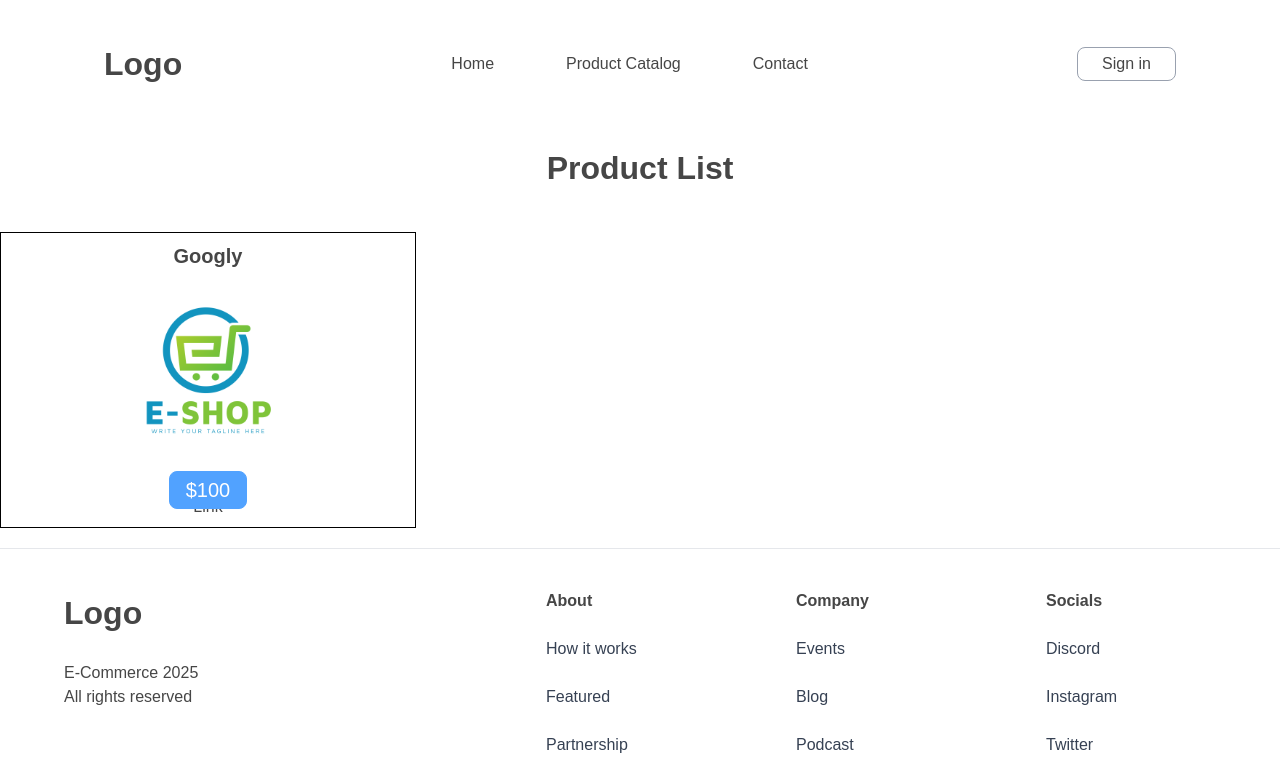
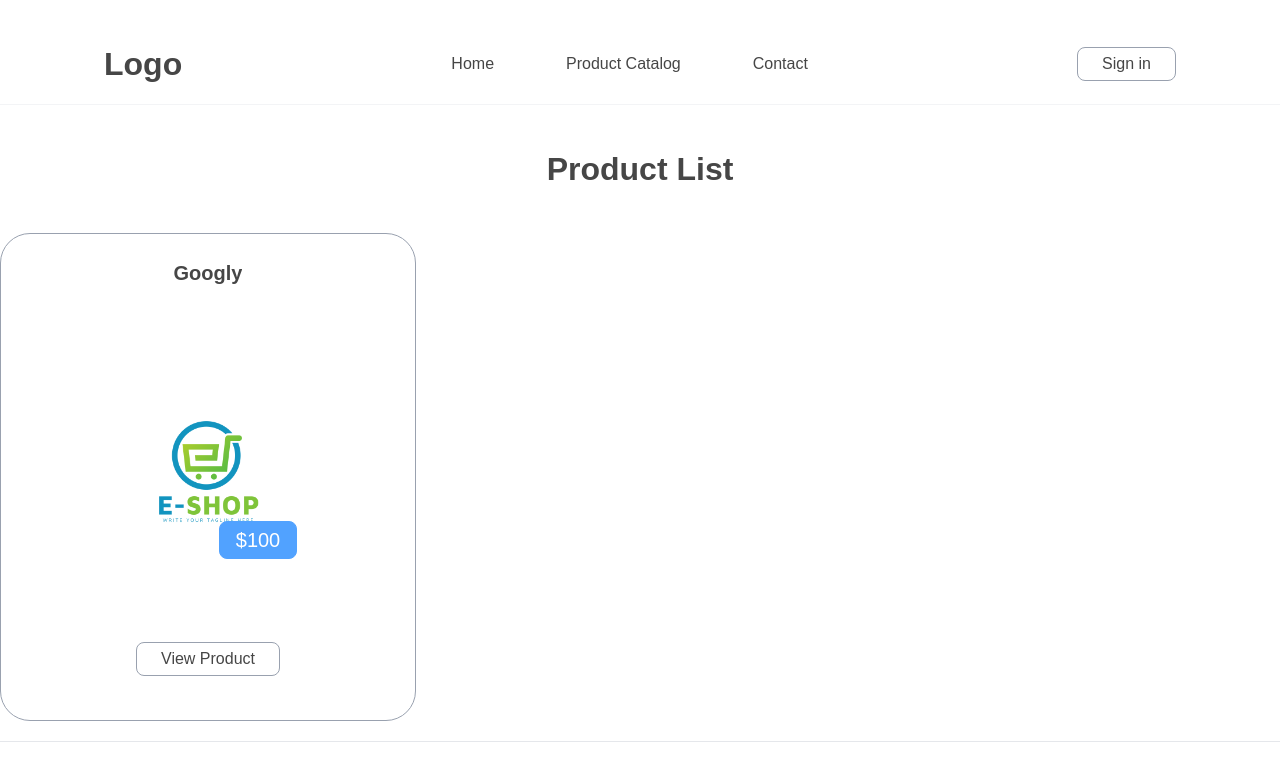
Before and after one commit to burr1to/nextCommerce, a Next.js app: page /product in a window 1280 px wide. Shown: the top 784 px of the page. Built offline with nearby package versions, Linux system fonts and the light colour scheme; no server answers.

Commit message:
Successfully passed productID from catalog to singleproduct page and fetched individual product details

```diff
--- a/app/product/[productID]/page.tsx
+++ b/app/product/[productID]/page.tsx
@@ -1,12 +1,22 @@
+import axios from "axios";
 import React from "react";
-import { useEffect } from "react";
+import { useEffect, useState } from "react";
 const SingleProduct = async ({
   params,
 }: {
   params: Promise<{ productID: string }>;
 }) => {
   const productID = (await params).productID;
-  return <div>Product {productID}</div>;
+  try {
+    const response = await axios.get(
+      `https://fakestoreapi.com/products/${productID}`
+    );
+    const singleProd = response.data;
+
+    return <div>Product {singleProd.price}</div>;
+  } catch (err) {
+    console.error(err);
+  }
 };
 
 export default SingleProduct;
--- a/app/product/page.tsx
+++ b/app/product/page.tsx
@@ -39,7 +39,7 @@ export default function Product() {
   return (
     <div className='relative '>
       <h1 className='flex justify-center'>Product List</h1>
-      <div className='grid grid-cols-3 mt-10 mx-auto max-w-[1440px] gap-x-4 gap-y-10'>
+      <div className='grid lg:grid-cols-3 grid-cols-1 mt-10 mx-auto max-w-[1440px] gap-x-4 gap-y-10'>
         {data.map((item) => (
           <Card key={item.id} data={item} />
         ))}
--- a/components/Card.tsx
+++ b/components/Card.tsx
@@ -2,6 +2,7 @@ import React from "react";
 import { CardProps } from "@/types";
 import Image from "next/image";
 import Link from "next/link";
+import Button from "./Button";
 
 interface CardPropsData {
   data: CardProps;
@@ -10,26 +11,24 @@ interface CardPropsData {
 const Card = ({ data }: CardPropsData) => {
   const { id, title, category, price, rating, description, image } = data;
   return (
-    <section className='flex flex-col items-center border border-black p-2'>
-      <div className=''>
-        <h2>{title}</h2>
-      </div>
-      <div>
+    <section className='flex flex-col items-center border border-gray-400 rounded-[30px] p-6'>
+      <div className='flex flex-col items-center justify-center relative'>
+        <h2 className='overflow-hidden h-16 text-center '>{title}</h2>
         <Image
           src={image}
           alt={title}
           width={200}
           height={200}
-          className='object-contain'
+          className='object-contain h-[300px] p-5'
         />
+        <p className='absolute text-xl border border-blue-400 rounded-lg px-4 py-1 bg-blue-400 text-white mt-[200px] ml-[100px]'>
+          ${price}
+        </p>
       </div>
-      <div className='relative flex flex-col items-center'>
-        <div className='absolute text-xl border border-blue-400 rounded-lg px-4 py-1 bg-blue-400 text-white'>
-          ${price}
-        </div>
-        <p>{category}</p>
+
+      <div className='flex justify-center w-full py-5'>
         <Link href='/product/[id]' as={`/product/${id}`}>
-          Link
+          <Button title='View Product' />
         </Link>
       </div>
     </section>
--- a/components/Navbar.tsx
+++ b/components/Navbar.tsx
@@ -6,7 +6,7 @@ import { Button } from "@/components";
 const NavElements = ["Home", "Product Catalog", "Contact"];
 const Navbar = () => {
   return (
-    <header className='w-full z-10 mb-10'>
+    <header className='w-full z-10 mb-10 border-b border-gray-100'>
       <nav className='max-w-[1200px] h-auto mt-6 mx-auto flex justify-between items-center sm:px-16 px-6 py-4 bg-transparent'>
         <Link href='/' className='flex justify-center items-center'>
           {/* <Image
```
